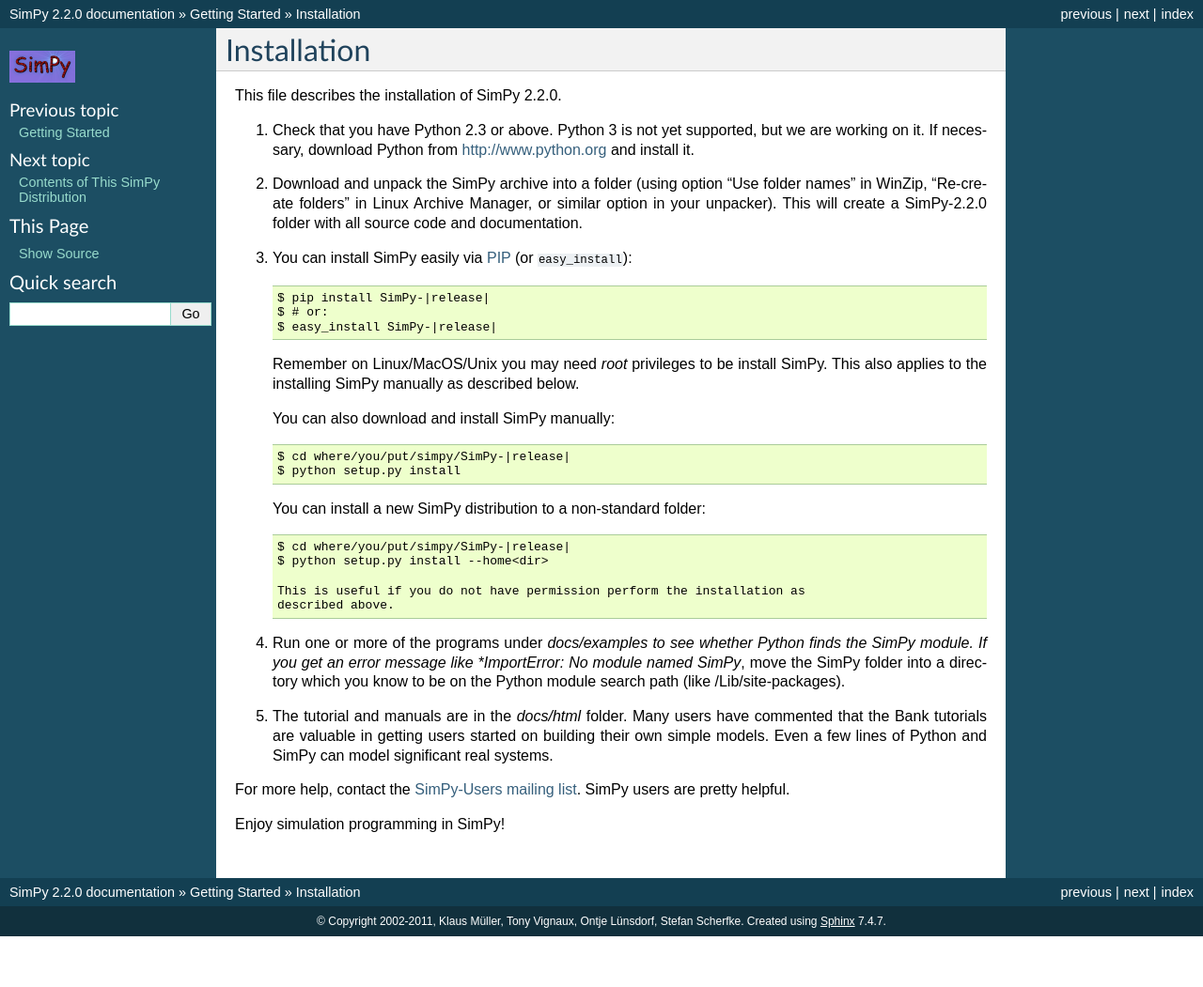
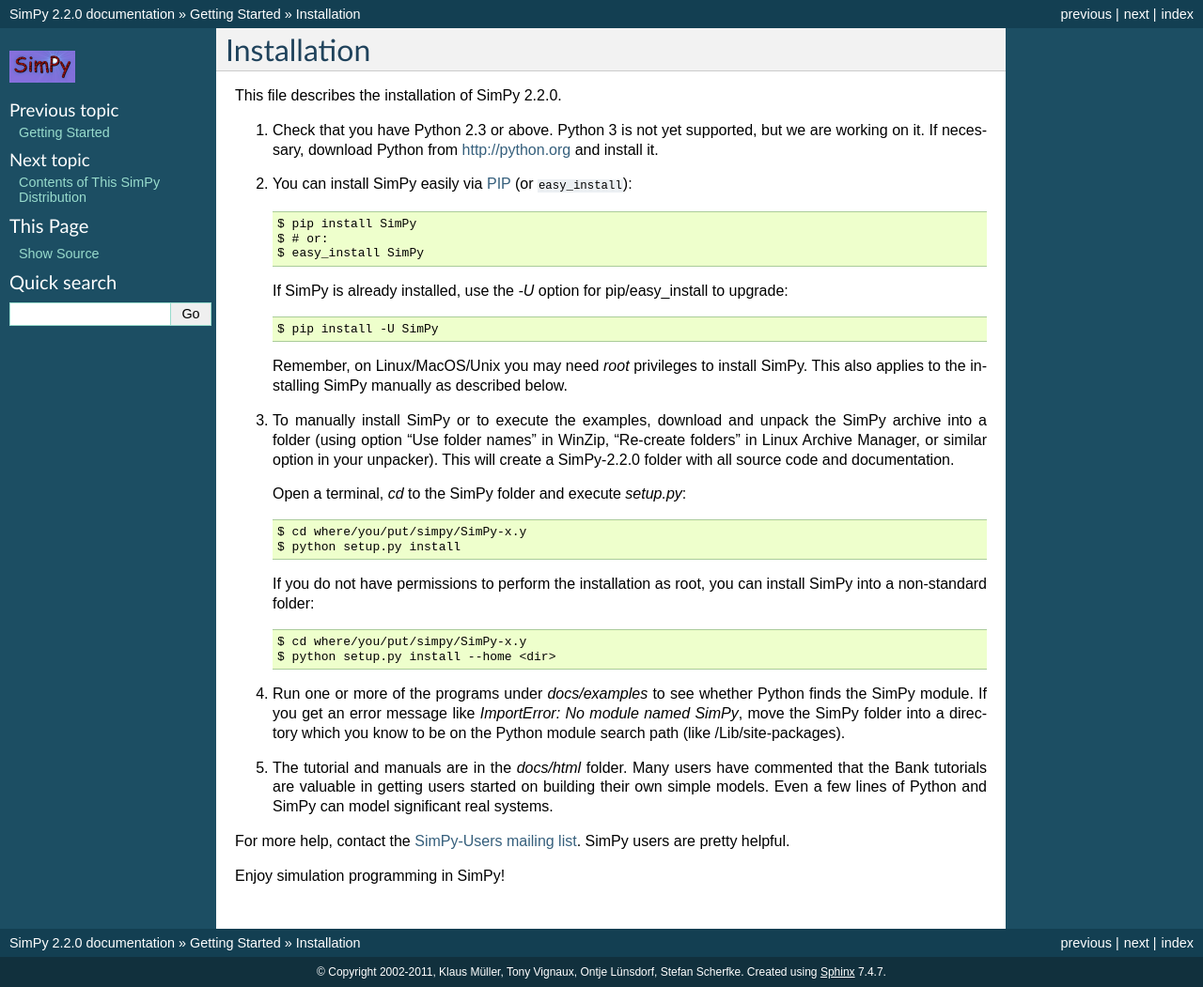
Before and after one commit to SimPyClassic/SimPyClassic, a Sphinx documentation site: the page built from docs/source/Manuals/INSTALLATION.rst, in a window 1280 px wide. Shown: the whole page at 94% size. Built offline with Sphinx 7.4.7, drawn with Linux system fonts in a browser that asks for light colours; before the commit the page ends 997 px from its top, so only the background shows below that.

Commit message:
Fixed installation instructions.

```diff
--- a/docs/source/Manuals/INSTALLATION.rst
+++ b/docs/source/Manuals/INSTALLATION.rst
@@ -4,47 +4,51 @@
 
 This file describes the installation of SimPy |release|.
 
-1. Check that you have Python 2.3 or above. Python 3 is not yet supported, but we are
-   working on it. If necessary, download Python from http://www.python.org and
-   install it.
+#. Check that you have Python 2.3 or above. Python 3 is not yet supported, but
+   we are working on it. If necessary, download Python from http://python.org
+   and install it.
 
-2. Download and unpack the SimPy archive into a folder (using option "Use
-   folder names" in WinZip, "Re-create folders" in Linux Archive Manager, or
-   similar option in your unpacker). This will create a SimPy-|release| folder with
-   all source code and documentation.
-
-3. You can install SimPy easily via `PIP <http://pypi.python.org/pypi/pip>`_
+#. You can install SimPy easily via `PIP <http://pypi.python.org/pypi/pip>`_
    (or ``easy_install``)::
 
-    $ pip install SimPy-|release|
+    $ pip install SimPy
     $ # or:
-    $ easy_install SimPy-|release|
+    $ easy_install SimPy
 
-   Remember on Linux/MacOS/Unix you may need *root* privileges to be install
+   If SimPy is already installed, use the *-U* option for pip/easy_install to
+   upgrade::
+
+    $ pip install -U SimPy
+
+   Remember, on Linux/MacOS/Unix you may need *root* privileges to install
    SimPy. This also applies to the installing SimPy manually as described
    below.
 
-   You can also download and install SimPy manually::
+#. To manually install SimPy or to execute the examples, download and unpack
+   the SimPy archive into a folder (using option "Use folder names" in WinZip,
+   "Re-create folders" in Linux Archive Manager, or similar option in your
+   unpacker). This will create a SimPy-|release| folder with all source code
+   and documentation.
 
-    $ cd where/you/put/simpy/SimPy-|release|
+   Open a terminal, *cd* to the SimPy folder and execute
+   *setup.py*::
+
+    $ cd where/you/put/simpy/SimPy-x.y
     $ python setup.py install
 
-   You can install a new SimPy distribution to a non-standard folder::
+   If you do not have permissions to perform the installation as root, you can
+   install SimPy into a non-standard folder::
 
-    $ cd where/you/put/simpy/SimPy-|release|
-    $ python setup.py install --home<dir>
+    $ cd where/you/put/simpy/SimPy-x.y
+    $ python setup.py install --home <dir>
 
-    This is useful if you do not have permission perform the installation as
-    described above.
-
-
-4. Run one or more of the programs under *docs/examples to see
+#. Run one or more of the programs under *docs/examples* to see
    whether Python finds the SimPy module. If you get an error message
    like *ImportError: No module named SimPy*, move the SimPy folder
    into a directory which you know to be on the Python module search
    path (like /Lib/site-packages).
 
-5. The tutorial and manuals are in the *docs/html* folder. Many users have
+#. The tutorial and manuals are in the *docs/html* folder. Many users have
    commented that the Bank tutorials are valuable in getting users started on
    building their own simple models. Even a few lines of Python and SimPy can
    model significant real systems.
```
